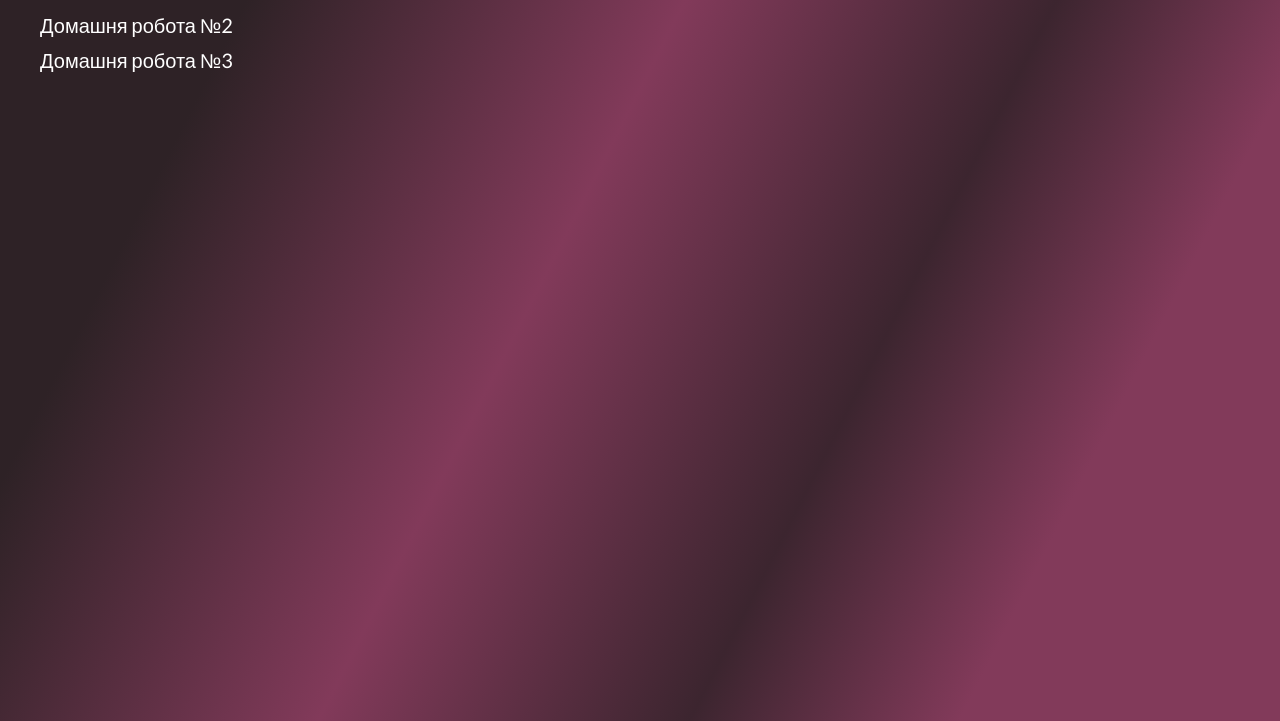
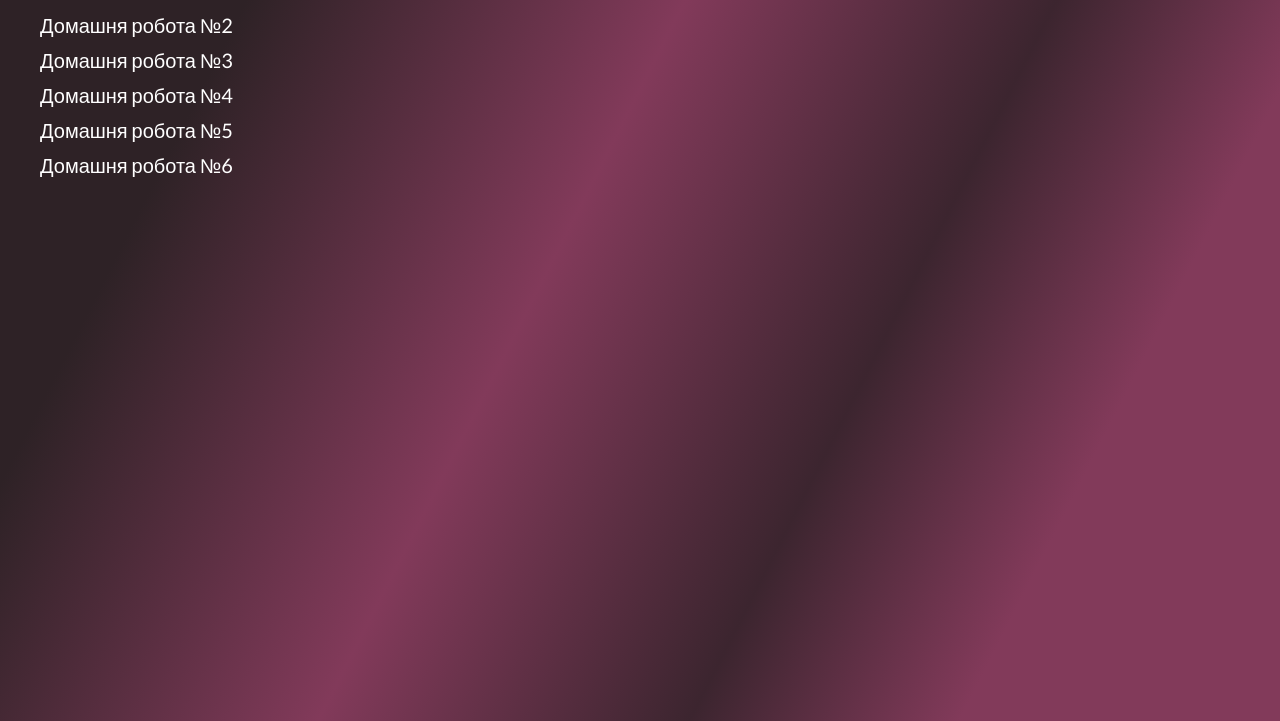
Before and after one commit to Konstruktorlego/homeworks, a plain HTML site: page index.html in a window 1280 px wide. Shown: the part 79-800 px from the top of the page. Drawn offline with Linux system fonts and the light colour scheme.

Commit message:
Update index

```diff
--- a/index.html
+++ b/index.html
@@ -16,6 +16,15 @@
 			<li>
 				<a href="homework_3/index.html">Домашня робота №3</a>
 			</li>
+			<li>
+				<a href="homework_3/index.html">Домашня робота №4</a>
+			</li>
+			<li>
+				<a href="homework_3/index.html">Домашня робота №5</a>
+			</li>
+			<li>
+				<a href="homework_3/index.html">Домашня робота №6</a>
+			</li>
 		</ul>
 	</div>
 </body>
```
